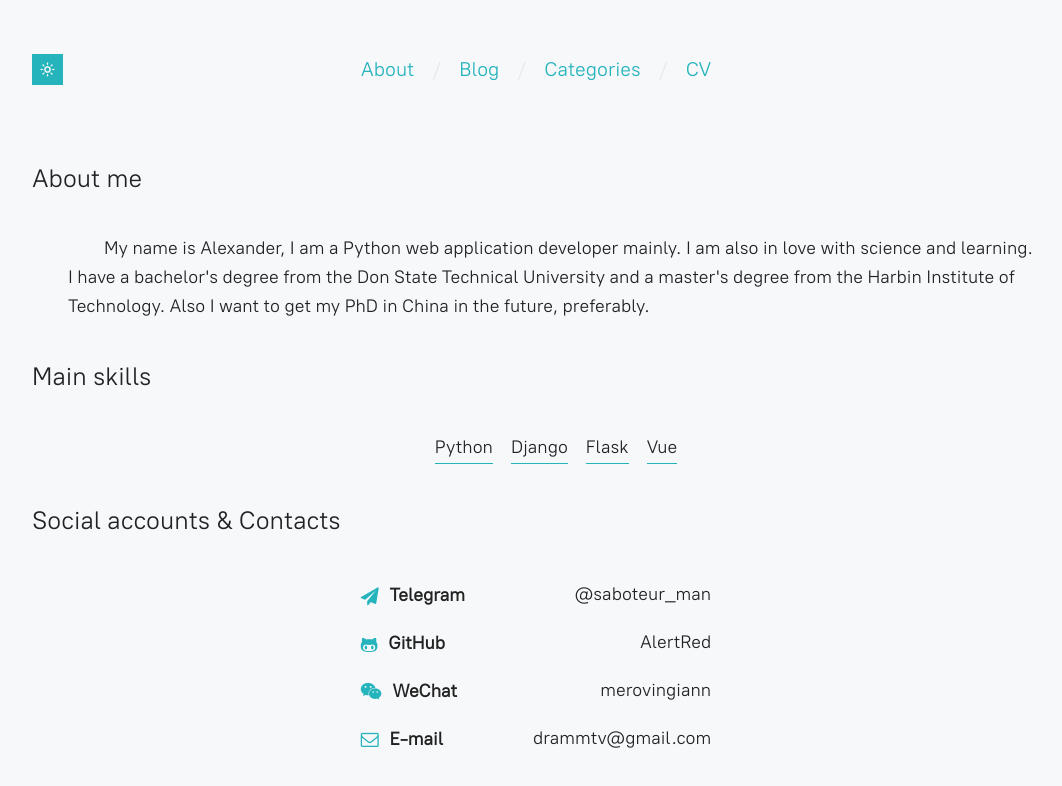
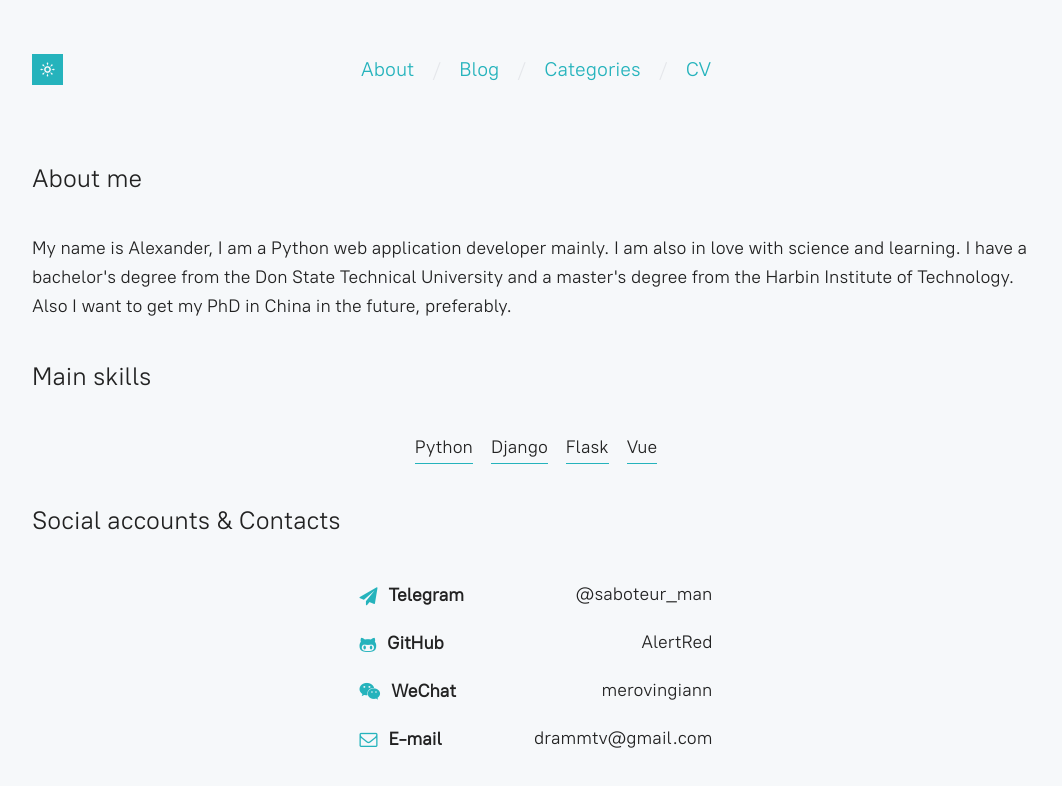
Before and after one commit to AlertRED/blog, a Vue app in the folder frontend/: page /about in a window 1280 px wide. Shown: the top 786 px of the page, without its empty margins (104-1166 px from the left). Built offline with nearby package versions, Linux system fonts and the light colour scheme.

Commit message:
Added adoptive design for page About

```diff
--- a/frontend/src/views/about/about.css
+++ b/frontend/src/views/about/about.css
@@ -11,6 +11,8 @@
   padding-left: 0px;
   display: table;
   margin: 0 auto;
+  max-width: 20rem;
+  width: 100%;
 }
 
 #accounts > ul > li {
@@ -30,7 +32,7 @@
 #accounts > ul > li > span.social-name {
   font-weight: bold;
   vertical-align: middle;
-    margin-right: 5rem;
+  margin-right: .5rem;
 }
 
 #accounts > ul > li > span.social-contact {
@@ -59,10 +61,12 @@
   flex-wrap: wrap;
   display: flex;
   justify-content: center;
+  padding: 0;
 }
 
-  #skills > ul > li:not(:last-child) {
-    margin-right: 1rem;
+#skills > ul > li {
+  margin-right: 0.5rem;
+  margin-left: 0.5rem;
 }
 
 #skills > ul > li {
@@ -78,6 +82,5 @@
 }
 
 #about-me > div{
-    text-indent: 2rem;
-    margin-left: 2rem;
+  /* text-indent: 2rem; */
 }
```
Lines whose indentation alone changed are shown as unchanged.
